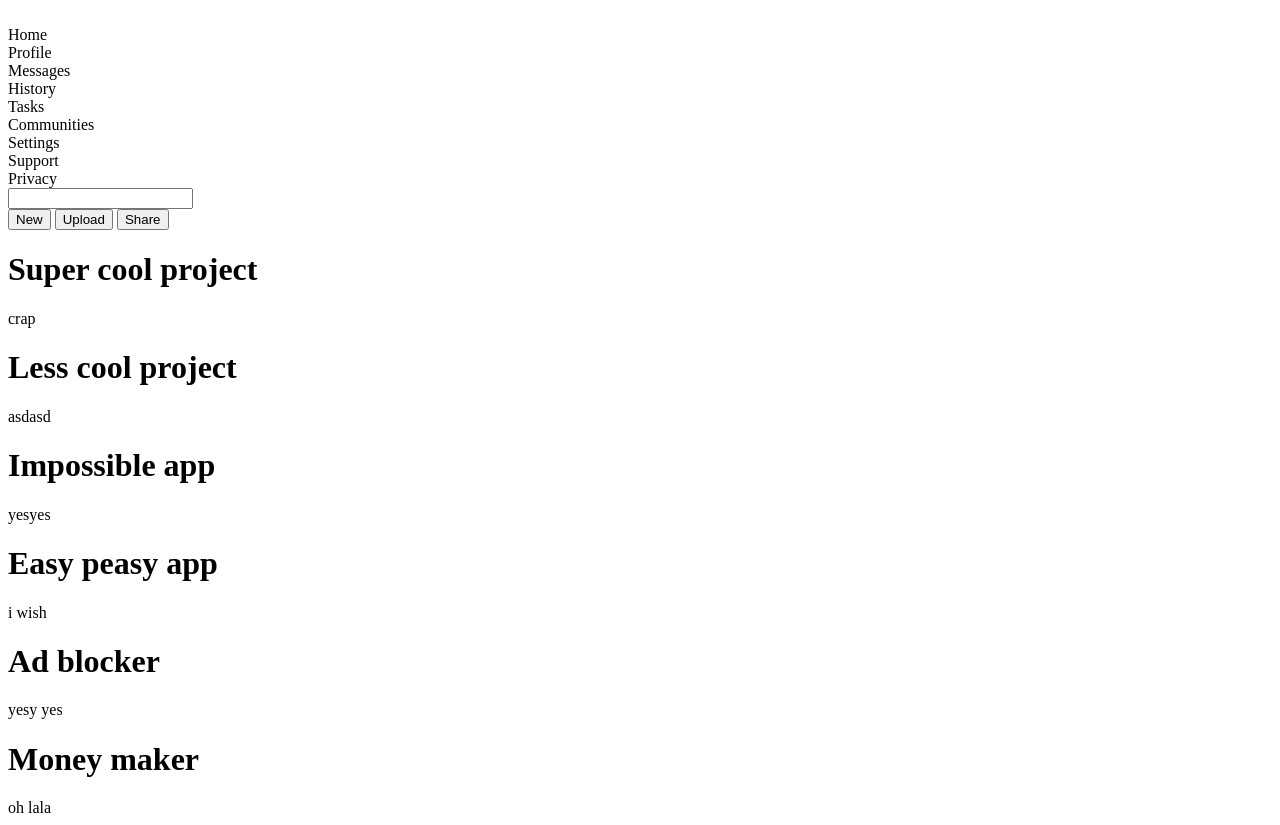
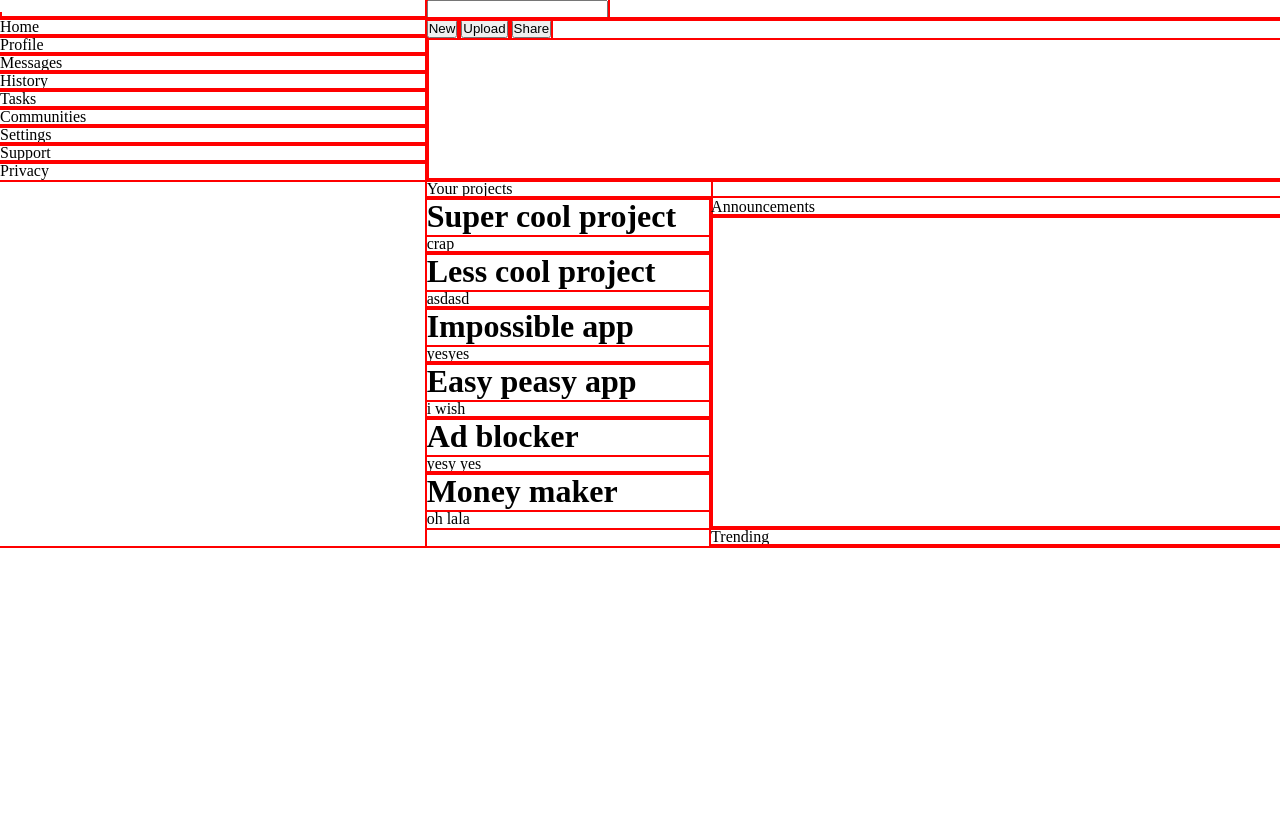
Before and after one commit to FranciscoTurro/AdminDashboard, a plain HTML site: page index.html in a window 1280 px wide. After the commit the page ends 800 px from the top, so only its background shows below. Drawn offline with Linux system fonts and the light colour scheme.

Commit message:
html done (i think) and initial css

```diff
--- a/index.html
+++ b/index.html
@@ -8,6 +8,7 @@
     <title>Dashboard</title>
   </head>
   <body>
+    <div id="container">
       <div id="sidebar">
         <div class="logo"><img src="" alt="" /></div>
         <div class="options">
@@ -37,6 +38,7 @@
       </div>
 
       <div id="main-content">
+        <p>Your projects</p>
         <div class="site-content">
           <div class="content">
             <h1>Super cool project</h1>
@@ -64,10 +66,22 @@
           </div>
         </div>
         <div id="announcements">
-        <div class="announcer"></div>
+          <p>Announcements</p>
+          <div class="announcer">
+            <div class="announcement-1"></div>
+            <div class="announcement-2"></div>
+            <div class="announcement-3"></div>
+          </div>
         </div>
         <div id="trending">
-        <div class="trender"></div>
+          <p>Trending</p>
+          <div class="trender">
+            <div class="trending-1"></div>
+            <div class="trending-2"></div>
+            <div class="trending-3"></div>
+            <div class="trending-4"></div>
+          </div>
+        </div>
       </div>
     </div>
   </body>
--- a/styles.css
+++ b/styles.css
@@ -0,0 +1,39 @@
+* {
+  margin: 0;
+  padding: 0;
+  box-sizing: border-box;
+  outline: 2px solid red;
+}
+
+#container {
+  display: grid;
+  grid-template-columns: 1fr 2fr;
+}
+
+#sidebar {
+  grid-column: 1/2;
+}
+
+#header {
+  grid-column: 2/3;
+}
+
+#main-content {
+  grid-column: 2/3;
+  display: grid;
+  grid-template-columns: 1fr 2fr;
+}
+
+.site-content {
+  grid-column: 1/2;
+  display: grid;
+  grid-template-columns: repeat(auto-fit, minmax(150px, 1fr));
+}
+
+#announcements {
+  grid-column: 2/3;
+}
+
+#trending {
+  grid-column: 2/3;
+}
```
Lines whose indentation alone changed are shown as unchanged.
